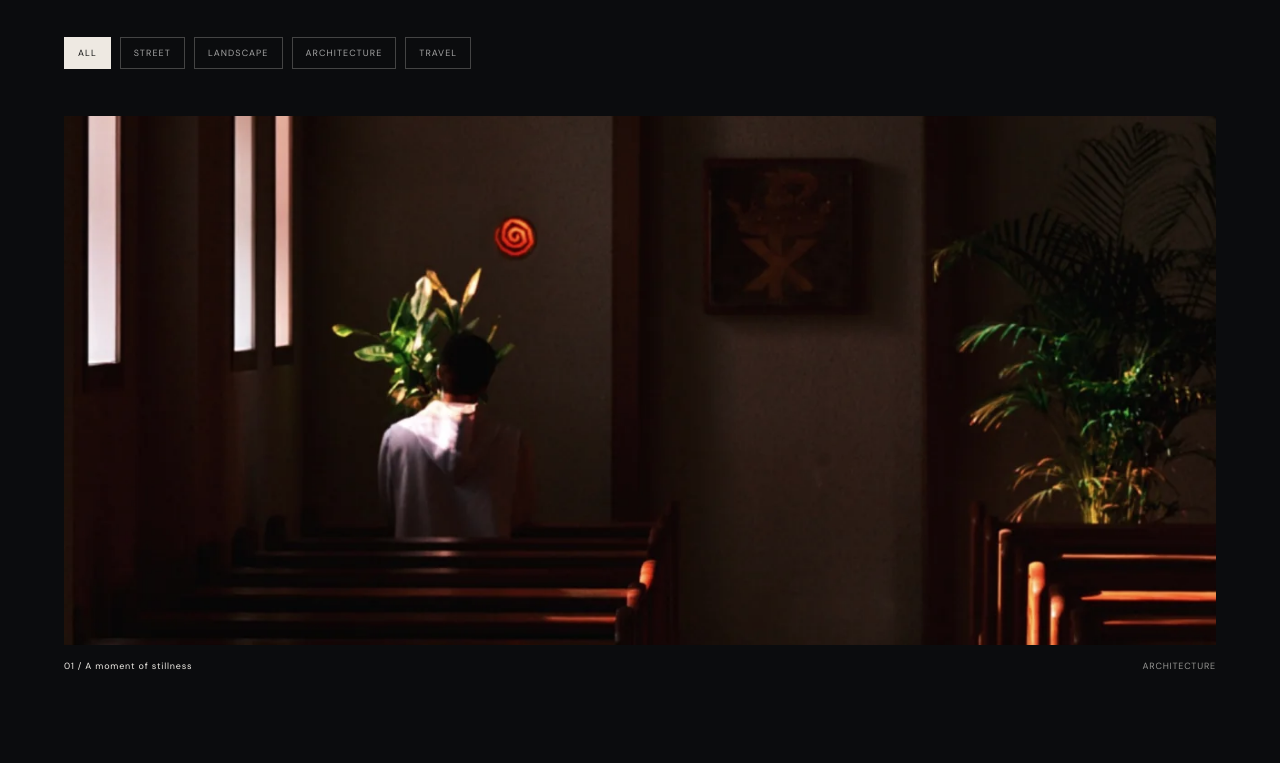
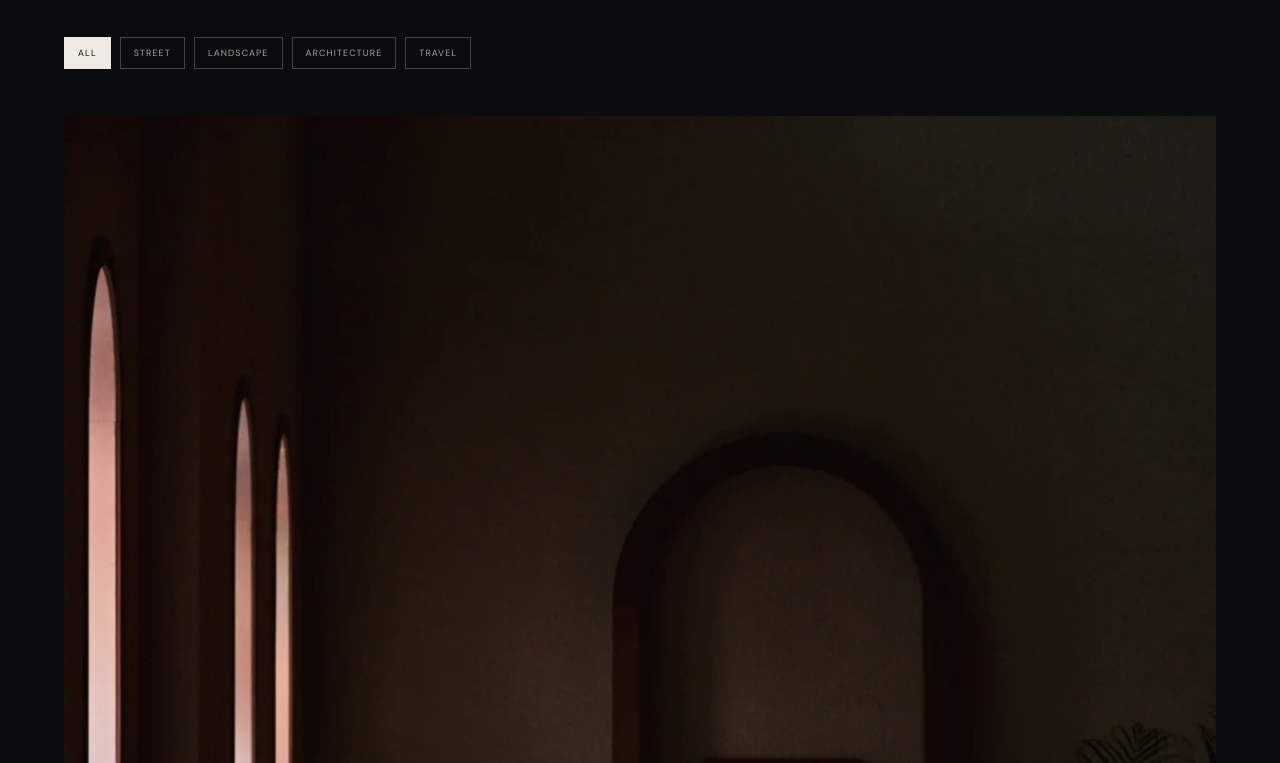
Before and after one commit to wondol2g-art/wons-archive, a plain HTML site: page index.html in a window 1280 px wide. Shown: the part 1158-1921 px from the top of the page. Drawn offline with Linux system fonts and the light colour scheme; no server answers; a web font is replaced by a local one.

Commit message:
Update style.css

```diff
--- a/style.css
+++ b/style.css
@@ -43,3 +43,16 @@
  .photo-meta,.photo-title,.photo-category{font-size:8px!important}
 }
 @media(prefers-reduced-motion:reduce){.hero-image{animation:none;transform:none}.photo-visual img{transition:none}}
+.photo-card .photo-visual {
+  height: auto !important;
+  aspect-ratio: auto !important;
+}
+
+.photo-card .photo-visual img {
+  display: block;
+  width: 100%;
+  height: auto !important;
+  aspect-ratio: auto !important;
+  object-fit: contain !important;
+  position: static !important;
+}
```
